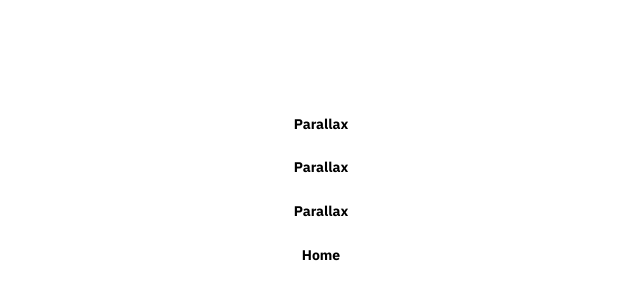
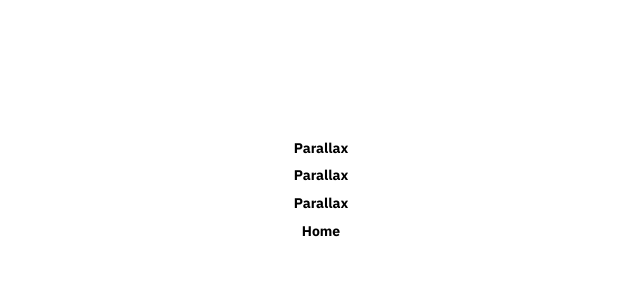
Before and after one commit to arniebradfo/bradford-digital-5, a Next.js app: page /components in a window 1280 px wide. Shown: the part 210-510 px from the top of the page, without its empty margins (319-959 px from the left). Built offline with nearby package versions, Linux system fonts and the light colour scheme.

Commit message:
LinkButton updates

```diff
--- a/app/components/LinkButton.module.css
+++ b/app/components/LinkButton.module.css
@@ -2,8 +2,6 @@
 .LinkButton {
   appearance: unset;
   display: inline-block;
-  padding: 8px 16px;
-  border-radius: 4px;
   position: relative;
   isolation: isolate;
 
@@ -12,6 +10,8 @@
   text-decoration: none;
   font-weight: var(--font-weight-bold);
   color: var(--foreground-color-1);
+
+  overflow: visible;
 
   /* &:not(:hover){
     outline: solid rgba(0, 0, 0, 0.1) 0.25px;
--- a/app/components/LinkButton.tsx
+++ b/app/components/LinkButton.tsx
@@ -5,11 +5,18 @@ import { useRef } from "react";
 import { useMagneticParallax } from "../utils/useMagneticParallax";
 import { useScaleParallax } from "../utils/useScaleParallax";
 import Link from "next/link";
+import { jCN } from "../utils/joinClassNames";
 
 const MotionLink = motion(Link);
 
-export const LinkButton: React.FC<React.ComponentProps<typeof MotionLink>> = ({
+export type LinkButtonProps = React.ComponentProps<typeof MotionLink> & {
+  insideClassName?: string;
+};
+
+export const LinkButton: React.FC<LinkButtonProps> = ({
   children,
+  className,
+  insideClassName,
   ...props
 }) => {
   const elementRef = useRef<HTMLDivElement>(null);
@@ -43,7 +50,7 @@ export const LinkButton: React.FC<React.ComponentProps<typeof MotionLink>> = ({
 
   return (
     <MotionLink
-      className={style.LinkButton}
+      className={jCN([className, style.LinkButton])}
       ref={elementRef}
       onHoverStart={(mouseEvent) => {
         if (!elementRef.current) return;
@@ -81,6 +88,7 @@ export const LinkButton: React.FC<React.ComponentProps<typeof MotionLink>> = ({
         }}
       />
       <motion.div
+        className={jCN([insideClassName])}
         style={{
           x: magneticTranslateX,
           y: magneticTranslateY,
--- a/app/views/NavLinks.module.css
+++ b/app/views/NavLinks.module.css
@@ -6,3 +6,7 @@
 .NavSpacer {
   display: inline-block;
 }
+
+.NavLinkInside {
+  padding: 8px 16px;
+}
```
Also changed, not shown: app/views/NavLinks.tsx (+16 -9 lines).
